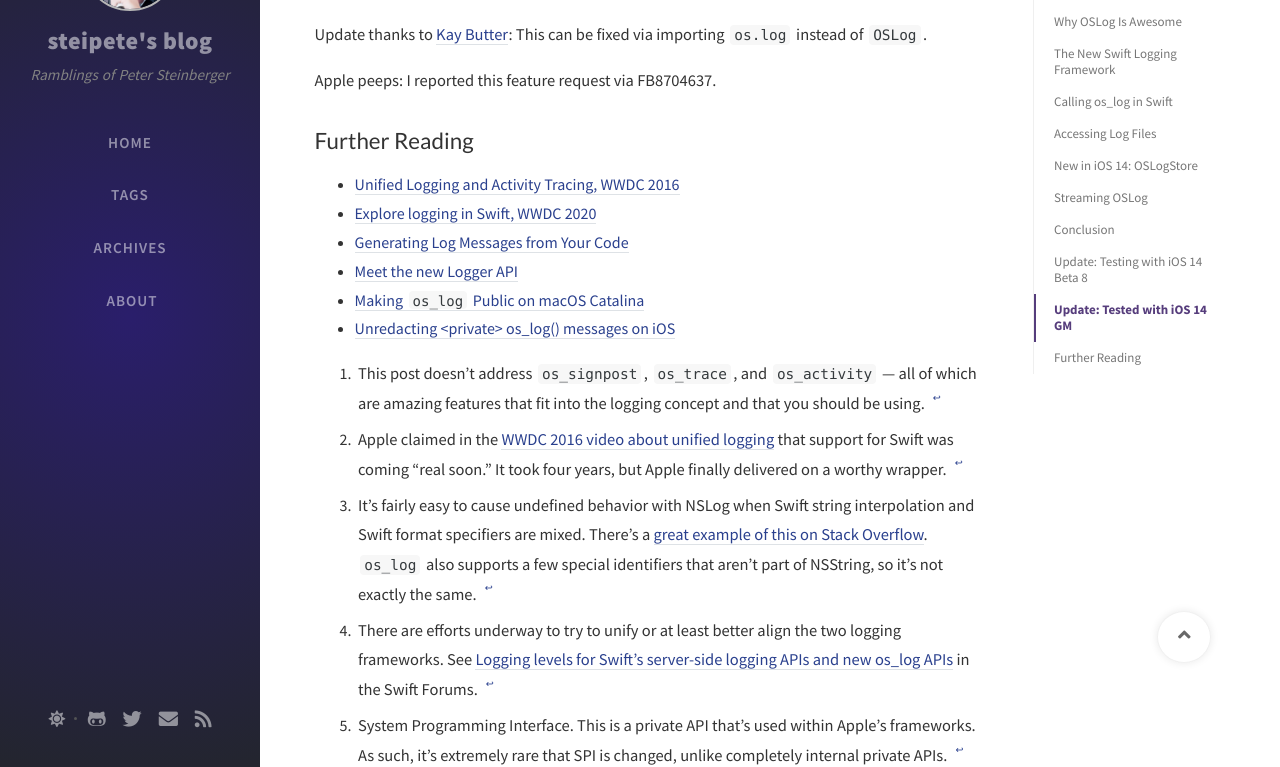
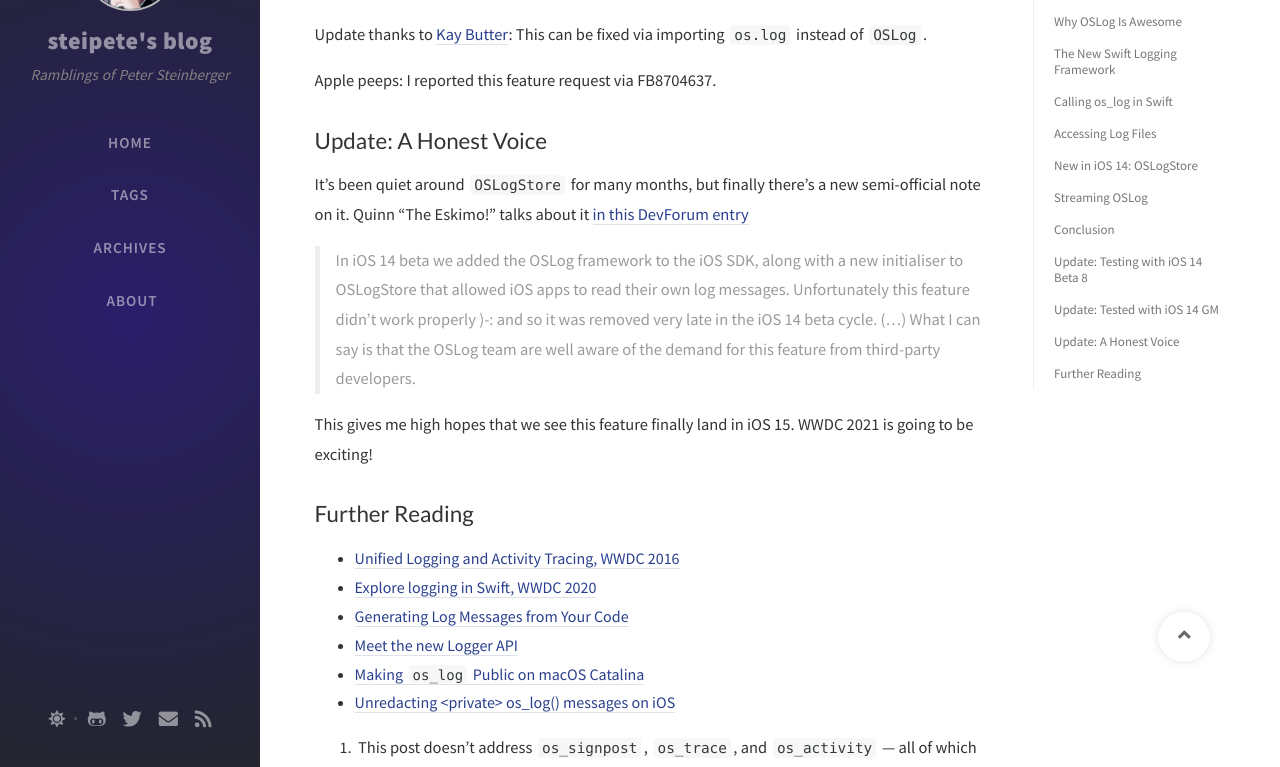
Before and after one commit to steipete/steipete.com, a Jekyll site: the page built from _posts/2020-08-22-logging-in-swift.md, in a window 1280 px wide and 900 px high, scrolled down 9171 px, cut to the strip 133-900 px from the top of the window. Built offline with Jekyll 4.4.1, drawn with Linux system fonts in a browser that asks for light colours; nearby versions of some CDN libraries; comment, search, counter and statistics services are not loaded.

Commit message:
Update from Quinn

```diff
--- a/_posts/2020-08-22-logging-in-swift.md
+++ b/_posts/2020-08-22-logging-in-swift.md
@@ -302,6 +302,14 @@ Update thanks to [Kay Butter](https://twitter.com/kaybutter/status/1310310136473
 
 Apple peeps: I reported this feature request via FB8704637.
 
+## Update: A Honest Voice
+
+It's been quiet around `OSLogStore` for many months, but finally there's a new semi-official note on it. Quinn “The Eskimo!” talks about it [in this DevForum entry](https://developer.apple.com/forums/thread/650843?answerId=668567022#668567022)
+
+> In iOS 14 beta we added the OSLog framework to the iOS SDK, along with a new initialiser to OSLogStore that allowed iOS apps to read their own log messages. Unfortunately this feature didn’t work properly )-: and so it was removed very late in the iOS 14 beta cycle. (...) What I can say is that the OSLog team are well aware of the demand for this feature from third-party developers.
+
+This gives me high hopes that we see this feature finally land in iOS 15. WWDC 2021 is going to be exciting!
+
 ## Further Reading
 
 - [Unified Logging and Activity Tracing, WWDC 2016](https://developer.apple.com/videos/play/wwdc2016/721/)
```
